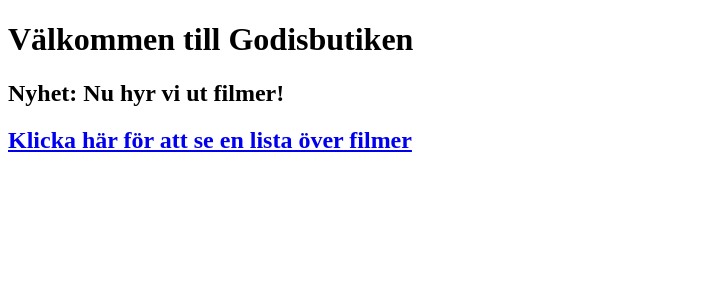
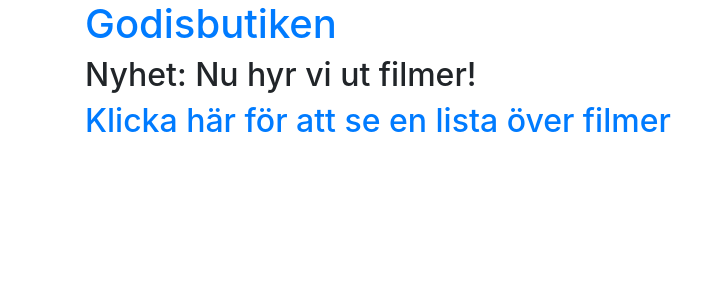
Before and after one commit to mahmudalhakim/backend-vt18, a PHP site: page /Modul-3-API/ in a window 1280 px wide. Shown: the top 300 px of the page, without its empty margins (0-726 px from the left). Run offline with PHP 8.4, Linux system fonts and the light colour scheme.

Commit message:
Modul 3 - API

```diff
--- a/Modul-3-API/godisbutik.se/index.php
+++ b/Modul-3-API/godisbutik.se/index.php
@@ -4,10 +4,14 @@
     <meta charset="UTF-8">
     <meta name="viewport" content="width=device-width, initial-scale=1.0">
     <meta http-equiv="X-UA-Compatible" content="ie=edge">
-    <title>Godisbutik AB</title>
+    <title>Filmer</title>
+    <link rel="stylesheet" href="https://maxcdn.bootstrapcdn.com/bootstrap/4.0.0/css/bootstrap.min.css" integrity="sha384-Gn5384xqQ1aoWXA+058RXPxPg6fy4IWvTNh0E263XmFcJlSAwiGgFAW/dAiS6JXm" crossorigin="anonymous">
+
 </head>
-<body>
-    <h1>Välkommen till Godisbutiken</h1>
+<body class="container">
+<h1>
+<a href="index.php">Godisbutiken</a>
+</h1>
 
     <h2>Nyhet: Nu hyr vi ut filmer!</h2>
     <h2>
```
